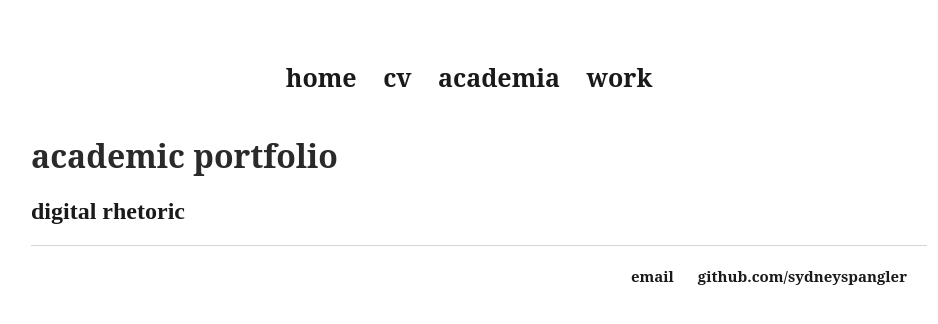
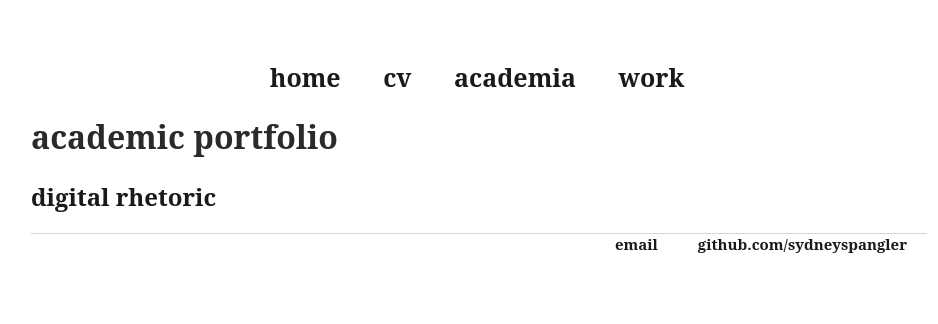
Before and after one commit to sydneyspangler/sydneyspangler.github.io, a Jekyll site: the page built from academia/index.html, in a window 1280 px wide. Shown: the top 324 px of the page, without its empty margins (161-1099 px from the left). Built offline with Jekyll 4.4.1, drawn with Linux system fonts in a browser that asks for light colours.

Commit message:
Update main.css

```diff
--- a/css/main.css
+++ b/css/main.css
@@ -35,6 +35,11 @@ h1 {
     font-family:'American Typewriter', 'serif';
     color: #2A2A2A
 }
+h2 {
+    font-size: 1.5em;
+    font-family: 'American Typewriter', 'serif';
+    color: #2A2A2A
+}
 p {
     font-size: 1.5em;
     line-height: 1.4em;
@@ -44,9 +49,13 @@ p {
 }
 ul {
     list-style: none;
-    margin: 20px auto 40px;
     padding: 0;
+    margin: 0;
     color: #292929
+}
+li {
+    list-style: none;
+    padding-left: 16px;
 }
 footer {
     border-top: 1px solid #d5d5d5;
```
